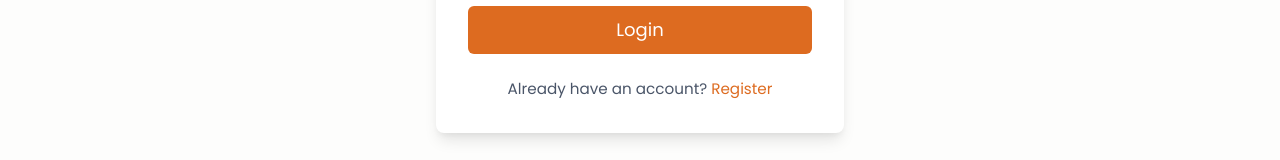
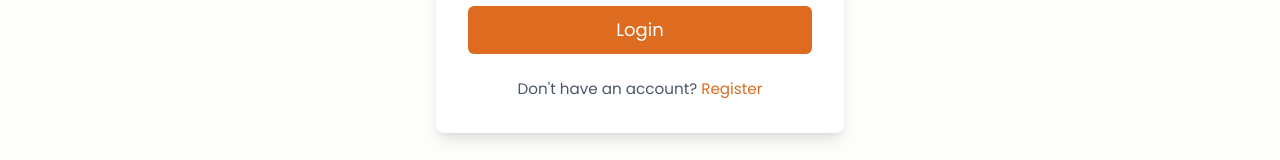
Before and after one commit to Babadinho/just-books, a React (Create React App) app in the folder client/: page /login in a window 1280 px wide. Shown: the part 472-632 px from the top of the page. Built offline with nearby package versions, Linux system fonts and the light colour scheme; no server answers.

Commit message:
minor fix

```diff
--- a/client/src/auth/Login.tsx
+++ b/client/src/auth/Login.tsx
@@ -126,7 +126,7 @@ const Login = () => {
                 </Button>
               </Stack>
               <Box textAlign='center' fontSize='0.95rem' pt='0.5rem'>
-                Already have an account?{' '}
+                Don't have an account?{' '}
                 <Link to='/register'>
                   {' '}
                   <Box
```
